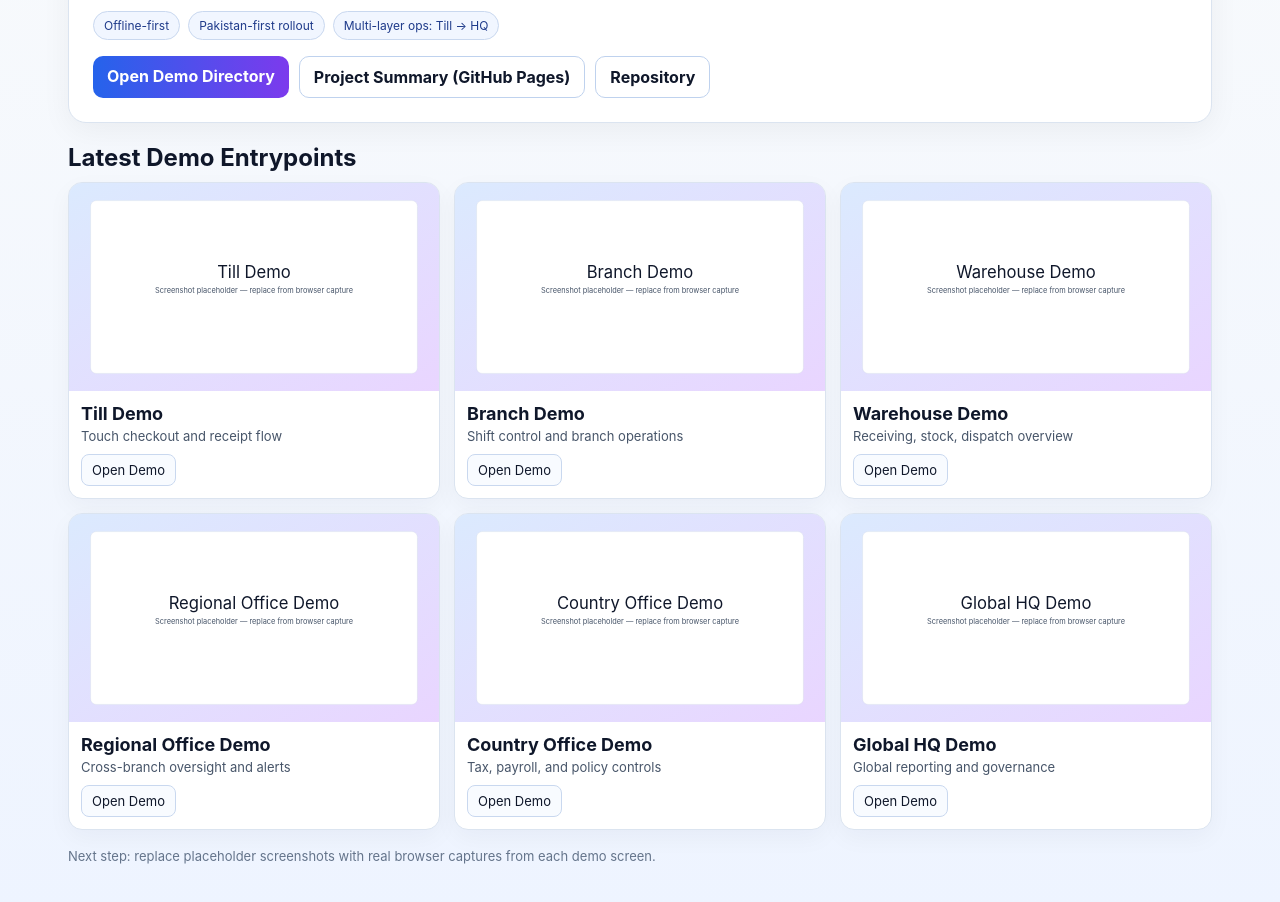
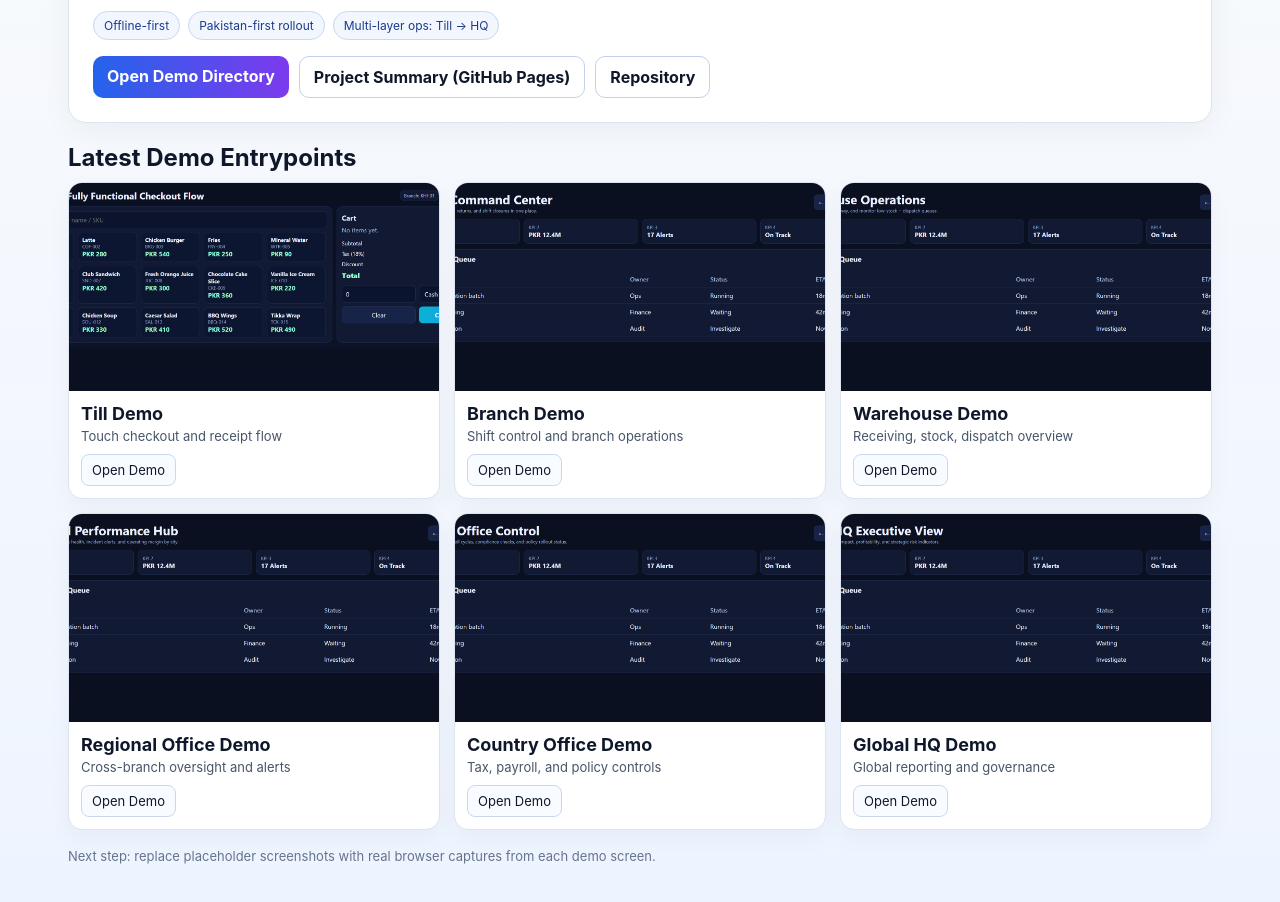
Before and after one commit to rmak78/openclaw-pos, a website: page web/index.html in a window 1280 px wide. Shown: the part 136-1038 px from the top of the page. Drawn offline with Linux system fonts and the light colour scheme.

Commit message:
feat(web): replace demo placeholders with real captured screenshots (#38)
Co-authored-by: Rana Mansoor Akbar Khan <2214082+rmak78@users.noreply.github.com>

```diff
--- a/web/index.html
+++ b/web/index.html
@@ -40,12 +40,12 @@
     <section class="section">
       <h2>Latest Demo Entrypoints</h2>
       <div class="grid">
-        <article class="card"><img class="shot" src="./assets/screenshots/till.svg" alt="Till demo"/><div class="body"><h3 class="title">Till Demo</h3><div class="meta">Touch checkout and receipt flow</div><div class="links"><a href="./demos/till/index.html">Open Demo</a></div></div></article>
-        <article class="card"><img class="shot" src="./assets/screenshots/branch.svg" alt="Branch demo"/><div class="body"><h3 class="title">Branch Demo</h3><div class="meta">Shift control and branch operations</div><div class="links"><a href="./demos/branch/index.html">Open Demo</a></div></div></article>
-        <article class="card"><img class="shot" src="./assets/screenshots/warehouse.svg" alt="Warehouse demo"/><div class="body"><h3 class="title">Warehouse Demo</h3><div class="meta">Receiving, stock, dispatch overview</div><div class="links"><a href="./demos/warehouse/index.html">Open Demo</a></div></div></article>
-        <article class="card"><img class="shot" src="./assets/screenshots/regional-office.svg" alt="Regional office demo"/><div class="body"><h3 class="title">Regional Office Demo</h3><div class="meta">Cross-branch oversight and alerts</div><div class="links"><a href="./demos/regional-office/index.html">Open Demo</a></div></div></article>
-        <article class="card"><img class="shot" src="./assets/screenshots/country-office.svg" alt="Country office demo"/><div class="body"><h3 class="title">Country Office Demo</h3><div class="meta">Tax, payroll, and policy controls</div><div class="links"><a href="./demos/country-office/index.html">Open Demo</a></div></div></article>
-        <article class="card"><img class="shot" src="./assets/screenshots/global-hq.svg" alt="Global HQ demo"/><div class="body"><h3 class="title">Global HQ Demo</h3><div class="meta">Global reporting and governance</div><div class="links"><a href="./demos/global-hq/index.html">Open Demo</a></div></div></article>
+        <article class="card"><img class="shot" src="./assets/screenshots/till.png" alt="Till demo"/><div class="body"><h3 class="title">Till Demo</h3><div class="meta">Touch checkout and receipt flow</div><div class="links"><a href="./demos/till/index.html">Open Demo</a></div></div></article>
+        <article class="card"><img class="shot" src="./assets/screenshots/branch.png" alt="Branch demo"/><div class="body"><h3 class="title">Branch Demo</h3><div class="meta">Shift control and branch operations</div><div class="links"><a href="./demos/branch/index.html">Open Demo</a></div></div></article>
+        <article class="card"><img class="shot" src="./assets/screenshots/warehouse.png" alt="Warehouse demo"/><div class="body"><h3 class="title">Warehouse Demo</h3><div class="meta">Receiving, stock, dispatch overview</div><div class="links"><a href="./demos/warehouse/index.html">Open Demo</a></div></div></article>
+        <article class="card"><img class="shot" src="./assets/screenshots/regional-office.png" alt="Regional office demo"/><div class="body"><h3 class="title">Regional Office Demo</h3><div class="meta">Cross-branch oversight and alerts</div><div class="links"><a href="./demos/regional-office/index.html">Open Demo</a></div></div></article>
+        <article class="card"><img class="shot" src="./assets/screenshots/country-office.png" alt="Country office demo"/><div class="body"><h3 class="title">Country Office Demo</h3><div class="meta">Tax, payroll, and policy controls</div><div class="links"><a href="./demos/country-office/index.html">Open Demo</a></div></div></article>
+        <article class="card"><img class="shot" src="./assets/screenshots/global-hq.png" alt="Global HQ demo"/><div class="body"><h3 class="title">Global HQ Demo</h3><div class="meta">Global reporting and governance</div><div class="links"><a href="./demos/global-hq/index.html">Open Demo</a></div></div></article>
       </div>
     </section>
 
```
Also changed, not shown: web/assets/screenshots/branch.png (added), web/assets/screenshots/country-office.png (added), web/assets/screenshots/global-hq.png (added), web/assets/screenshots/regional-office.png (added), web/assets/screenshots/till.png (added), web/assets/screenshots/warehouse.png (added).
